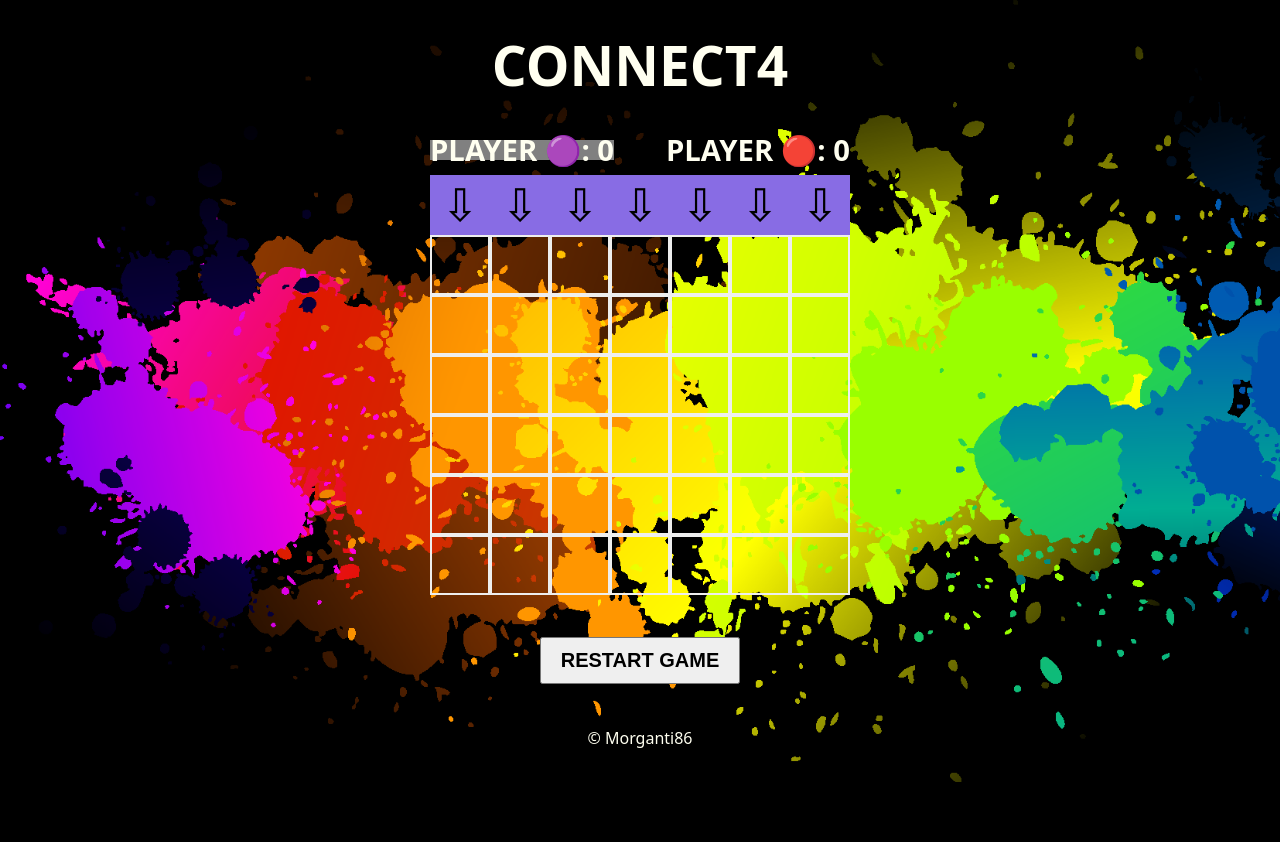
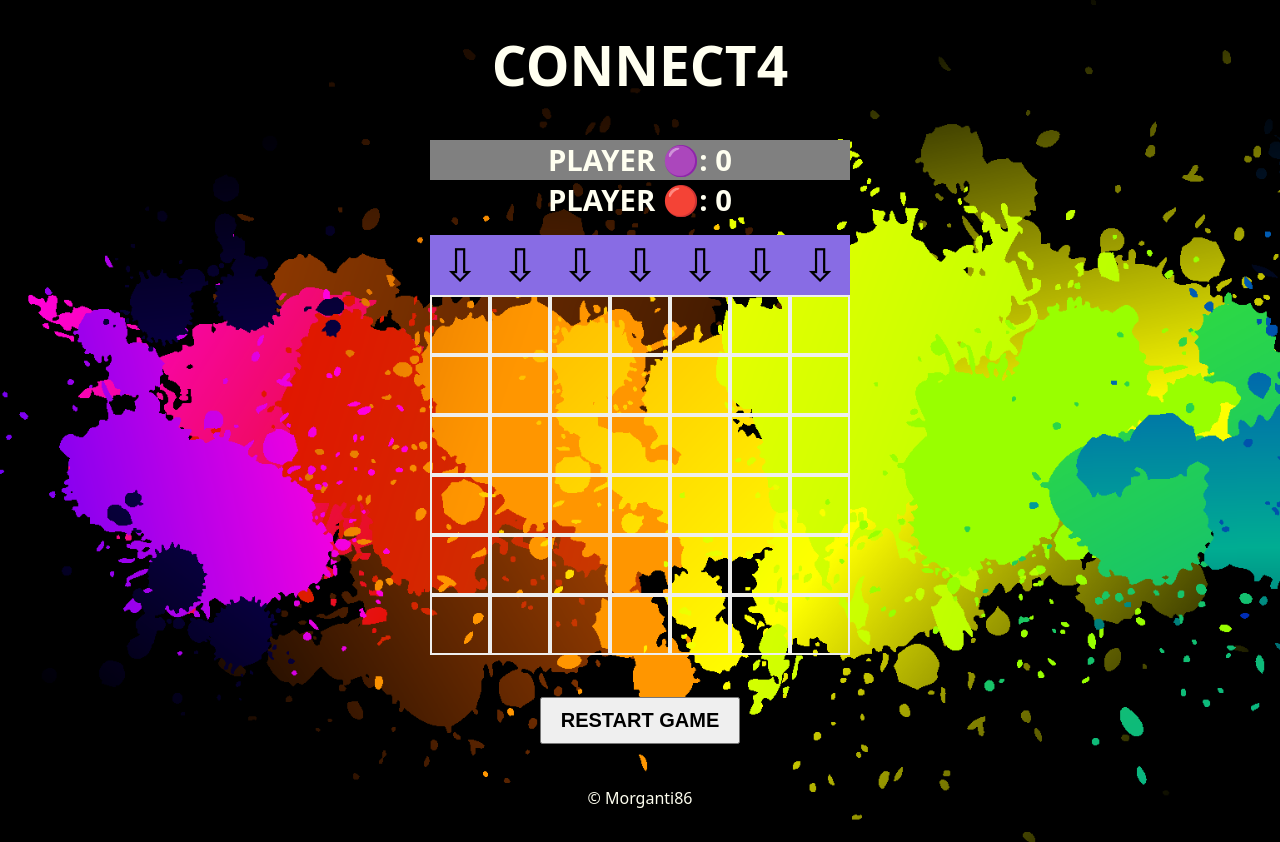
Before and after one commit to Morganti86/Connect4, a React (Vite) app: page / in a window 1280 px wide. Before the commit the page ends 800 px from the top, so only its background shows below. Built offline with nearby package versions, Linux system fonts and the light colour scheme.

Commit message:
css adjust 2

```diff
--- a/src/index.css
+++ b/src/index.css
@@ -77,13 +77,11 @@ body {
 }
 
 .turn {
-  display: flex;
-  justify-content: space-between;
   margin: 15px auto;
   position: relative;
   border-radius: 10px;
   font-size: 25px;
-  line-height: 20px;
+  line-height: 40px;
 }
 
 .is-turn {
@@ -91,12 +89,10 @@ body {
 }
 
 .is-primary {
-  /* background: rgb(151,113,198); */
   background: rgb(136, 108, 228);
 }
 
 .is-secondary {
-  /* background: rgb(235,43,31); */
   background: rgb(232, 18, 36);
 }
 
```
